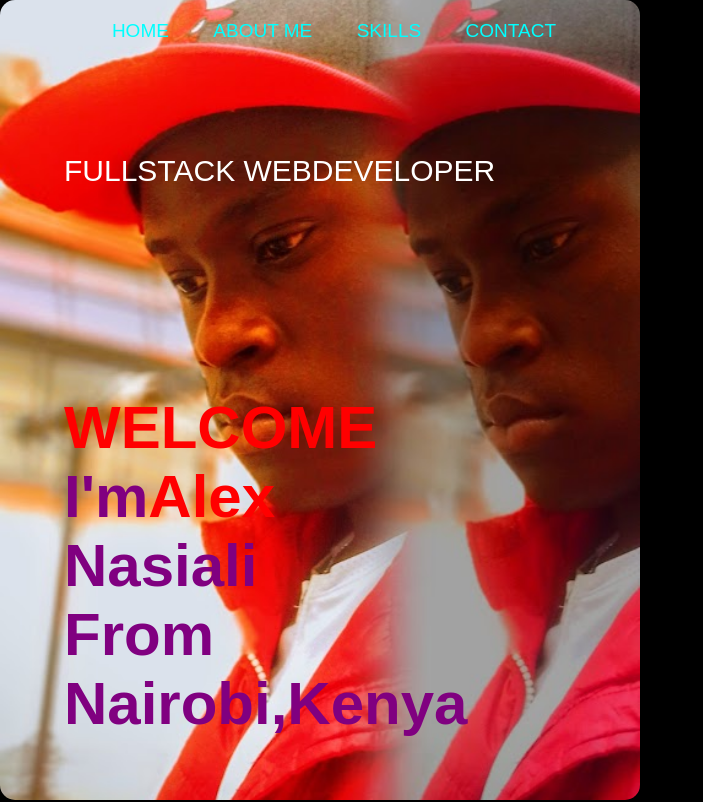
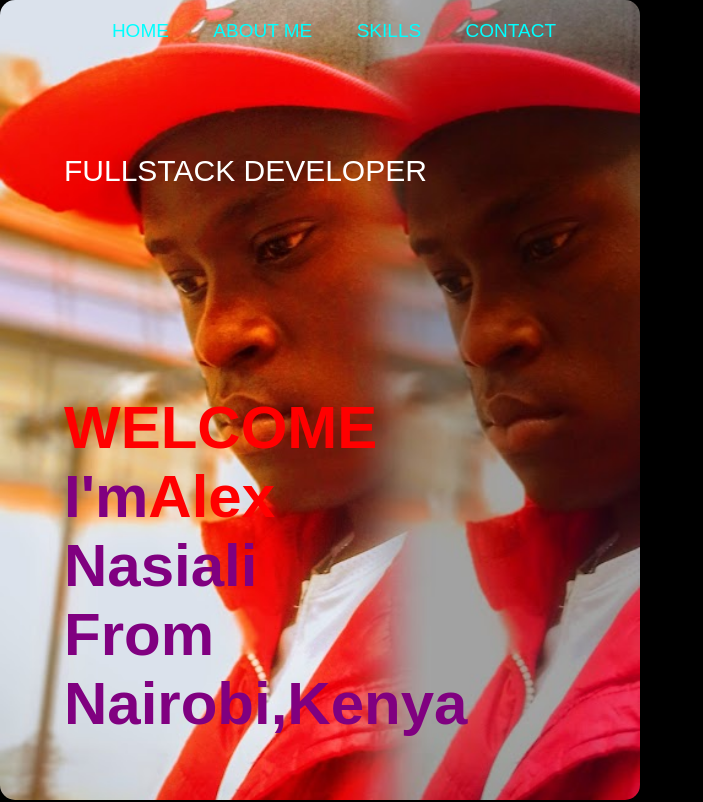
Before and after one commit to alexnasir/alex-nasiali-website, a plain HTML site: page index.html in a window 1280 px wide. Shown: the top 802 px of the page, without its empty margins (0-703 px from the left). Drawn offline with Linux system fonts and the light colour scheme.

Commit message:
Update index.html

```diff
--- a/index.html
+++ b/index.html
@@ -19,7 +19,7 @@
             </ul>
             </nav>
         <div class="header-text">
-            <p>FULLSTACK WEBDEVELOPER</p>
+            <p>FULLSTACK DEVELOPER</p>
             <H1><span>WELCOME</span><br>I'm<span>Alex</span><br>Nasiali <br>From Nairobi,Kenya </H1>
         </div>
         </div>
```
